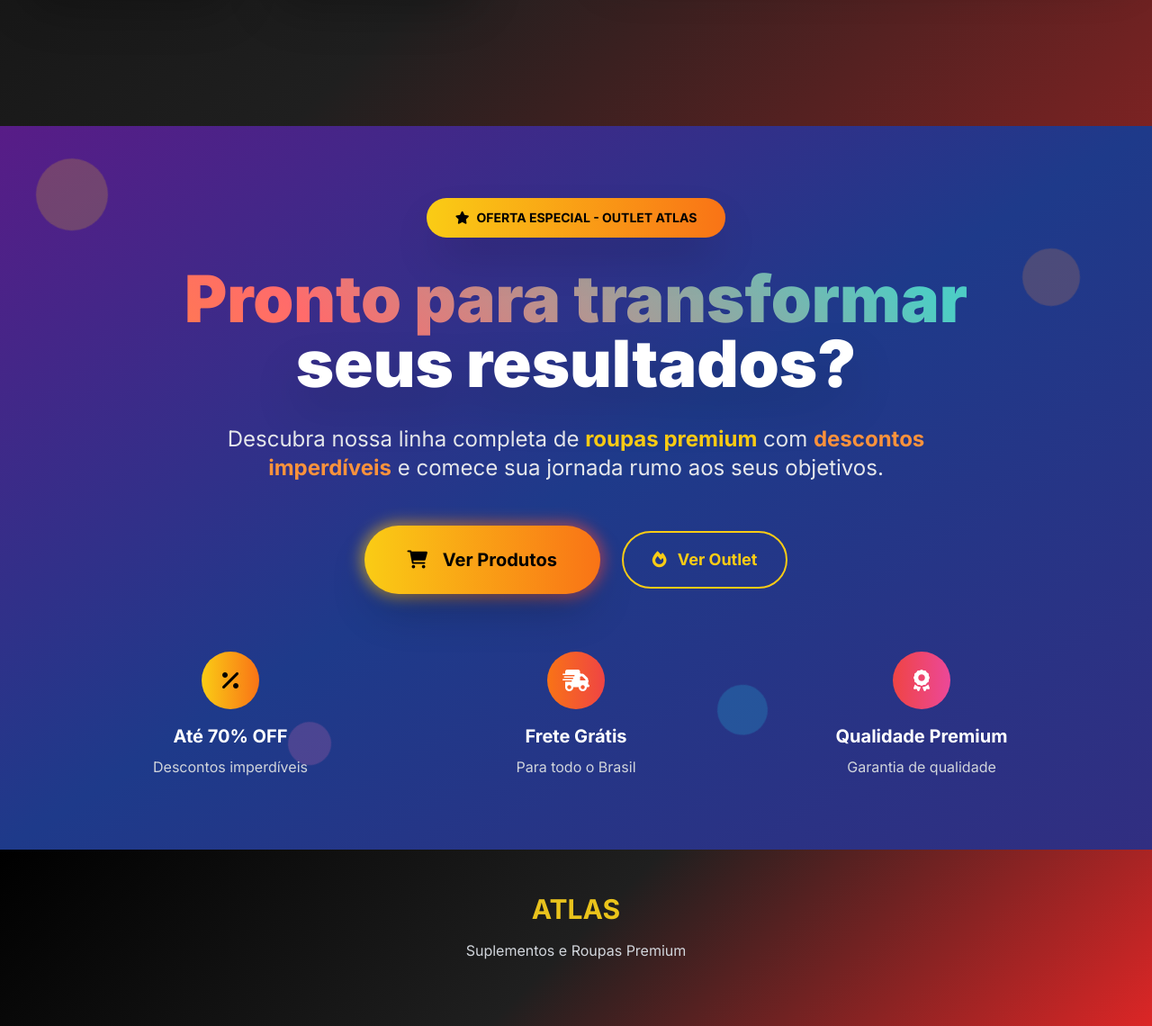
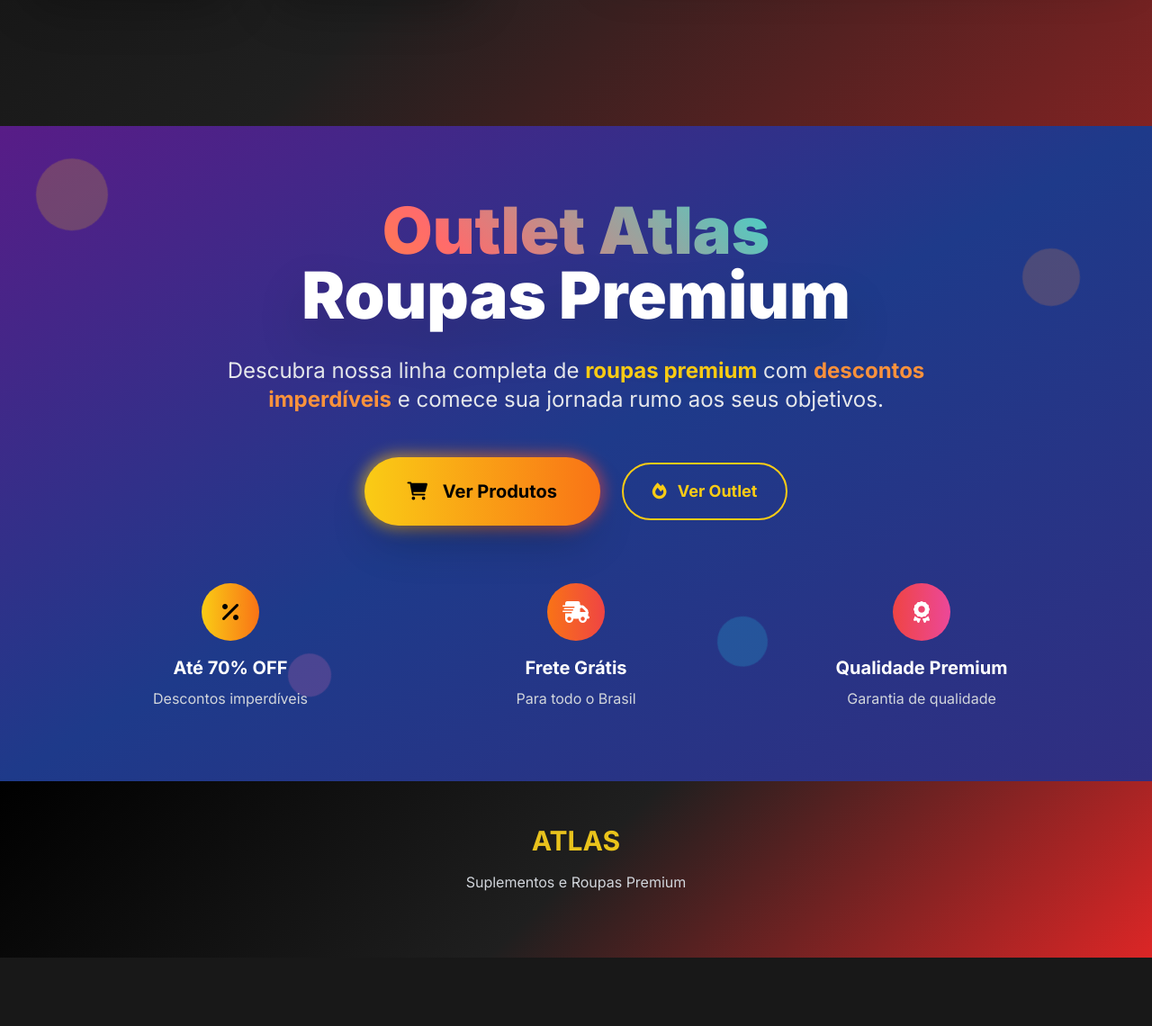
Before and after one commit to Henrique1q2w3e/Atlas, a Flask app: page /outlet in a window 1280 px wide. Shown: the part 1493-2633 px from the top of the page at 90% size. After the commit the page ends 2557 px from the top, so only its background shows below. Run offline with Flask 3, Linux system fonts and the light colour scheme; data that the repository does not hold is empty; some libraries are stand-ins or nearby versions.

Commit message:
Fix outlet: remove fake discount, enable purchases, remove special offer section

```diff
--- a/main.py
+++ b/main.py
@@ -605,7 +605,7 @@
         'camiseta-golden': {
             'nome': 'Camiseta Golden Era',
             'preco': 129.90,
-            'preco_original': 259.80,
+            'preco_original': 129.90,
             'imagem': '/static/images/camiseta-golden.jpg',
             'descricao': 'Camiseta premium da linha Golden Era com design exclusivo.',
             'vendido': False
@@ -613,7 +613,7 @@
         'camiseta-juice': {
             'nome': 'Camiseta Juice of God',
             'preco': 129.90,
-            'preco_original': 259.80,
+            'preco_original': 129.90,
             'imagem': '/static/images/camiseta-juice.jpg',
             'descricao': 'Camiseta premium da linha Juice of God com design exclusivo.',
             'vendido': False
--- a/templates/outlet.html
+++ b/templates/outlet.html
@@ -322,20 +322,15 @@
 
         <!-- Conteúdo principal -->
         <div class="relative z-10 max-w-6xl mx-auto px-4 text-center">
-            <!-- Badge de destaque -->
-            <div class="inline-flex items-center bg-gradient-to-r from-yellow-400 to-orange-500 text-black px-8 py-3 rounded-full text-sm font-bold mb-8 shadow-2xl transform hover:scale-105 transition-all duration-300">
-                <i class="fas fa-star mr-2"></i>
-                OFERTA ESPECIAL - OUTLET ATLAS
-            </div>
 
             <!-- Título principal com efeito gradiente -->
             <h2 class="text-5xl lg:text-7xl font-black mb-8 leading-tight">
                 <span class="gradient-text-animated">
-                    Pronto para transformar
+                    Outlet Atlas
                 </span>
                 <br>
                 <span class="text-white drop-shadow-2xl">
-                    seus resultados?
+                    Roupas Premium
                 </span>
             </h2>
 
```
